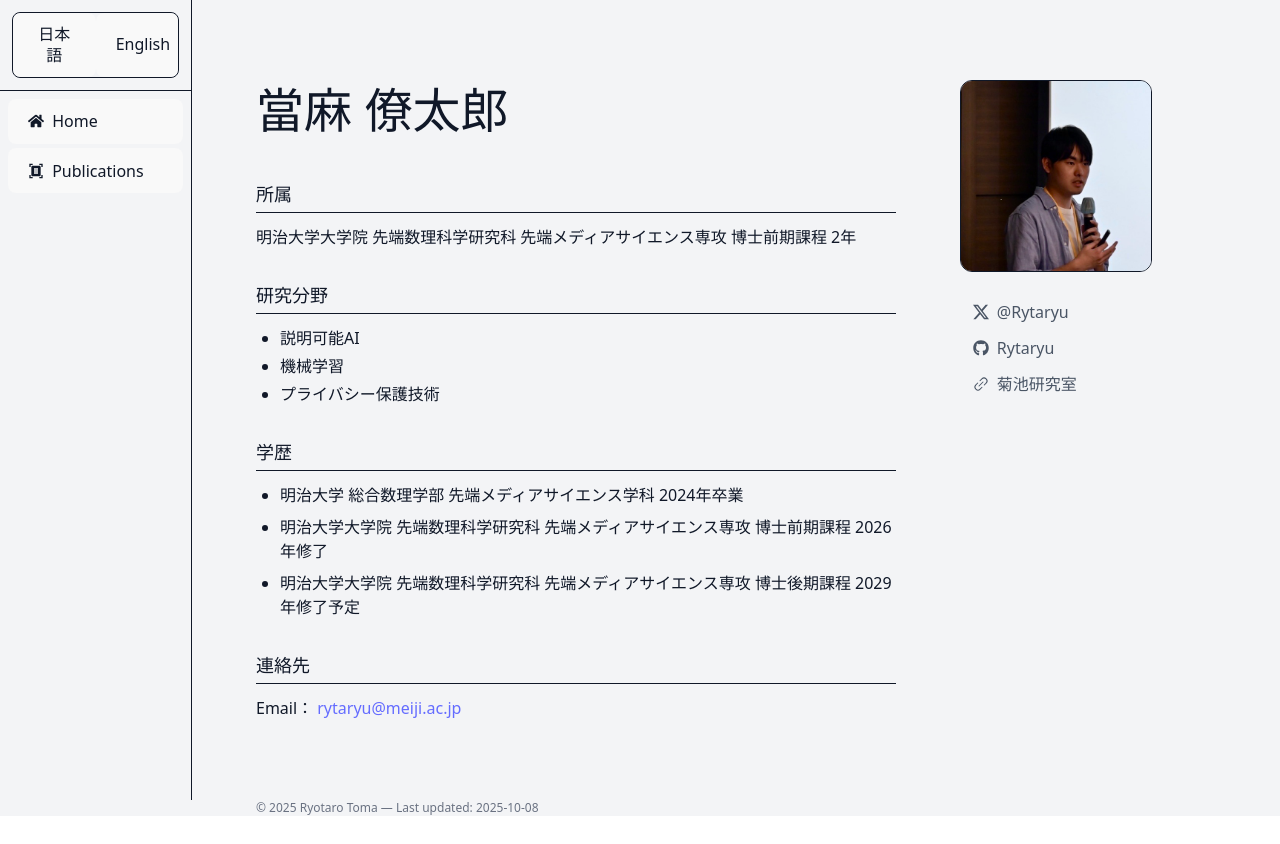
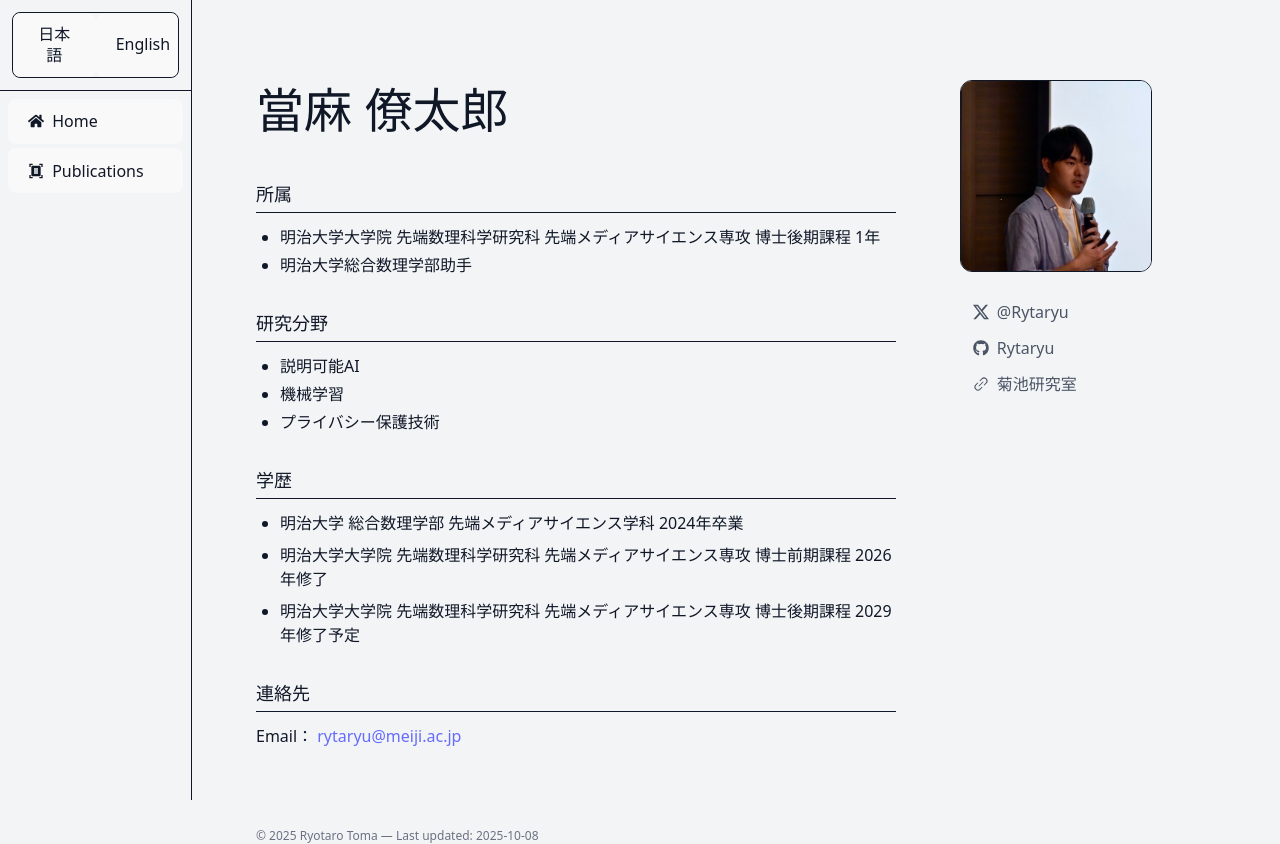
Before and after one commit to Rytaryu/rytaryu.github.io, a React (Vite) app: page / in a window 1280 px wide. Before the commit the page ends 816 px from the top, so only its background shows below. Built offline with nearby package versions, Linux system fonts and the light colour scheme.

Commit message:
feat: update affiliation to include multiple entries with improved formatting

```diff
--- a/src/components/HomeContent.tsx
+++ b/src/components/HomeContent.tsx
@@ -24,7 +24,11 @@ export default function HomeContent({ lang }: { lang: Lang }) {
                     </p>
 
                     <Section title={t(lang, "Affiliation", "所属")}>
-                        <p>{t(lang, affiliation.en, affiliation.jp)}</p>
+                        <ul className="list-disc pl-6 space-y-1">
+                            {affiliation.map((item, i) => (
+                                <li key={i}>{t(lang, item.en, item.jp)}</li>
+                            ))}
+                        </ul>
                     </Section>
 
                     <Section title={t(lang, "Research Interests", "研究分野")}>
--- a/src/data/profile.ts
+++ b/src/data/profile.ts
@@ -1,10 +1,16 @@
 import { setContentString } from "../utils";
 
 export const name = setContentString("Ryotaro Toma", "當麻 僚太郎");
-export const affiliation = setContentString(
-    "Graduate School of Advanced Mathematical Sciences, Meiji University, Tokyo, Japan (M.S. student, 2nd year)",
-    "明治大学大学院 先端数理科学研究科 先端メディアサイエンス専攻 博士前期課程 2年"
-);
+export const affiliation = [
+    setContentString(
+        "Graduate School of Advanced Mathematical Sciences, Meiji University, Tokyo, Japan (Ph.D. student, 1st year)",
+        "明治大学大学院 先端数理科学研究科 先端メディアサイエンス専攻 博士後期課程 1年"
+    ),
+    setContentString(
+        "Research Associate, School of Interdisciplinary Mathematical Sciences, Meiji University",
+        "明治大学総合数理学部助手"
+    ),
+];
 export const education = [
     setContentString(
         "B.S. in Computer Science, Meiji University, Tokyo, Japan, 2024",
```
